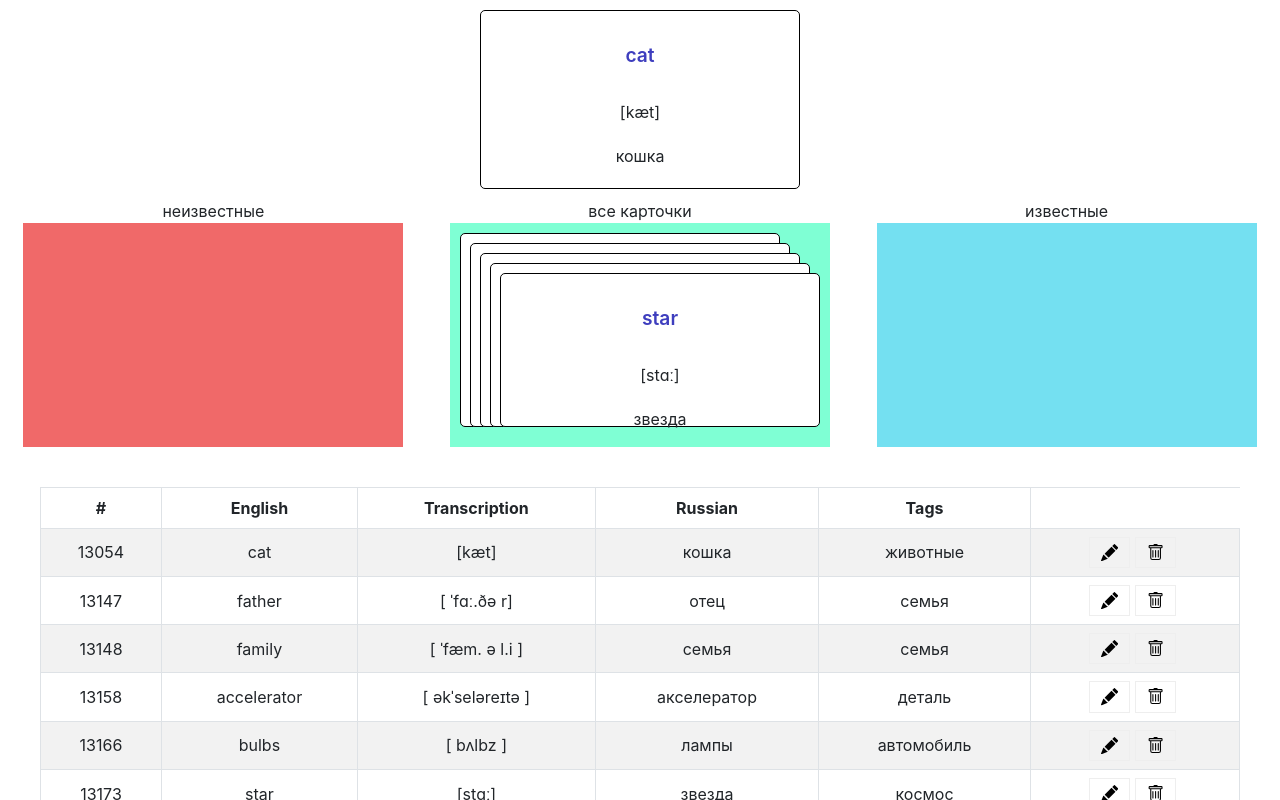
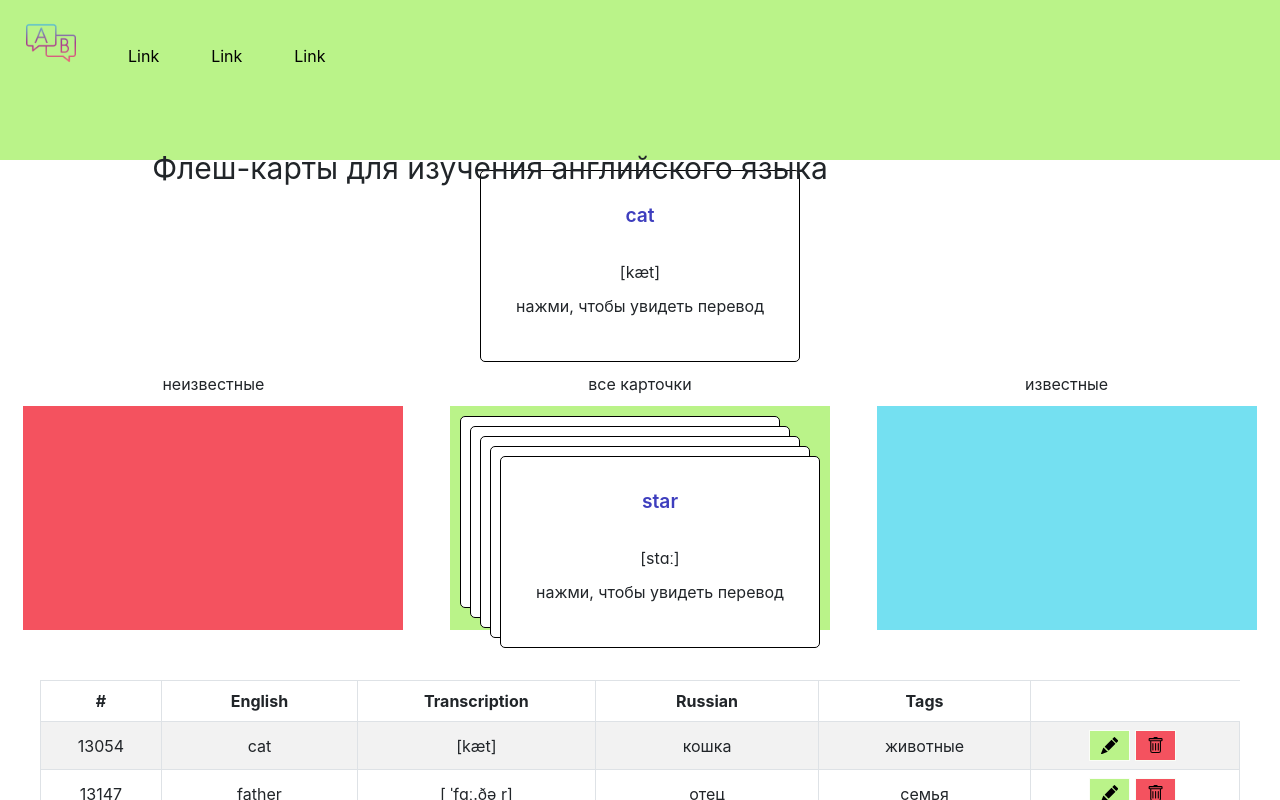
Before and after one commit to irene-strigo/flash-cards-react-project, a React (Create React App) app: page / in a window 1280 px wide. Shown: the top 800 px of the page. Built offline with nearby package versions, Linux system fonts and the light colour scheme.

Commit message:
add state, add styles

```diff
--- a/src/App.js
+++ b/src/App.js
@@ -1,8 +1,9 @@
 
 import './App.css';
-import { Card, NewCardsBox } from './components/Cards';
+import { Card, NewCardsBox, Header } from './components/Cards';
 import './components/Cards.css';
 import EditableTable from "./components/EditableTable/EditableTable";
+
 
 
 const words = [
@@ -133,7 +134,7 @@ const columns = [
 function App() {
   return (
     <div className="App">
-
+      <Header></Header>
       <Card {...word} />
       <div className='CardBoxesContainer'>
         <label>неизвестные
--- a/src/components/Cards.css
+++ b/src/components/Cards.css
@@ -10,6 +10,7 @@
     margin: 10px auto;
     background-color: white;
     border-radius: 5px;
+    height: 12em;
 
 
 }
@@ -29,13 +30,15 @@ padding: 10px;
     display: flex;
     flex-direction: row;
     justify-content: space-around;
+
 }
 .cardBox{
-    background-color: aquamarine;
+    background-color: rgb(186, 243, 137);
     height: 14em;
     width: 380px;
+    margin: 10px;
+    padding: 20px;
     position: relative;
-    padding: 20px;
 
 
 }
@@ -58,10 +61,43 @@ padding: 10px;
 }
 
 .cardBox.unknown{
-background-color: rgb(240, 105, 105);
+background-color: rgb(244, 82, 95);
 }
 
 .TableContainer{
     padding:20px;
     margin: 20px;
 }
+
+.MyHeader{
+    background-color: rgb(186, 243, 137);
+    height: 10em;
+
+
+}
+.Heading{
+    font-size: 30px;
+    margin: 2em auto;
+    padding-right: 10em;
+}
+.nav-link{
+    color: black;
+    margin: 10px;
+}
+
+.LogoPng{
+    height: 50px;
+}
+.nav{
+    align-items: flex-end;
+
+}
+.word-translation{
+    display: none
+}
+.word-translation.showWord{
+    display: block;
+}
+.explanation.onShow{
+    display: none;
+}
--- a/src/components/Cards.jsx
+++ b/src/components/Cards.jsx
@@ -1,10 +1,17 @@
+import Nav from 'react-bootstrap/Nav';
+import React, { useState } from 'react';
 
 export function Card(props) {
+    const [showTranslation, setTranslation] = useState(false)
+    const handleTranslation = () => {
+        setTranslation(!showTranslation)
+    }
     return (
-        <div className='word'>
+        <div className='word' onClick={handleTranslation}>
             <div className='word-meaning'>{props.english} </div>
             <div className='word-transcription'>{props.transcription}</div>
-            <div className='word-translation'>{props.russian}</div>
+            <div className={'explanation ' + props.class + (showTranslation ? ' onShow ' : [])}>нажми, чтобы увидеть перевод</div>
+            <div className={'word-translation ' + props.class + (showTranslation ? ' showWord ' : [])}>{props.russian}</div>
             <div className='word-theme'>{props.theme}</div>
         </div>
     );
@@ -24,3 +31,30 @@ export function NewCardsBox(props) {
 
     );
 }
+export function Header() {
+    return (
+        <Nav className='MyHeader'
+            activeKey="/home"
+            onSelect={(selectedKey) => alert(`selected ${selectedKey}`)}
+        >
+
+            <Nav.Item >
+                <Nav.Link href="/home"><img className='LogoPng' src="assets/images/logo-icon.png" alt='logo'></img></Nav.Link>
+            </Nav.Item>
+            <Nav.Item>
+                <Nav.Link eventKey="link-1">Link</Nav.Link>
+            </Nav.Item>
+            <Nav.Item>
+                <Nav.Link eventKey="link-2">Link</Nav.Link>
+            </Nav.Item>
+            <Nav.Item>
+                <Nav.Link eventKey="link-3">Link</Nav.Link>
+            </Nav.Item>
+
+            <div className='Heading'>Флеш-карты для изучения английского языка</div>
+
+        </Nav>
+
+
+    );
+}
--- a/src/components/EditableTable/EditableTable.jsx
+++ b/src/components/EditableTable/EditableTable.jsx
@@ -119,10 +119,10 @@ const EditableTable = ({ columns, rows, actions }) => {
                                     </button>
                                 }
                                 {isEditMode && rowIDToEdit === row.id
-                                    ? <button onClick={() => handleCancelEditing()} className='custom-table__action-btn'>
+                                    ? <button onClick={() => handleCancelEditing()} className='custom-table__action-btn delbtn'>
                                         <XSquare />
                                     </button>
-                                    : <button onClick={() => handleRemoveRow(row.id)} className='custom-table__action-btn'>
+                                    : <button onClick={() => handleRemoveRow(row.id)} className='custom-table__action-btn delbtn'>
                                         <Trash />
                                     </button>
                                 }
--- a/src/components/EditableTable/EditableTable.styles.scss
+++ b/src/components/EditableTable/EditableTable.styles.scss
@@ -6,8 +6,9 @@ table {
 
 .custom-table__action-btn {
     cursor: pointer;
-    border: 1px solid #eee;
-    background: none;
+    border: 1px solid rgb(250, 253, 247);
+    background-color: rgb(186, 243, 137);
+    /*background: none;*/
     margin-right: 5px;
 
     svg {
@@ -17,3 +18,7 @@ table {
         height: 1.7em;
     }
 }
+
+.delbtn {
+    background-color: rgb(244, 82, 95);
+}
```
Also changed, not shown: public/assets/images/logo-icon.png (added).
